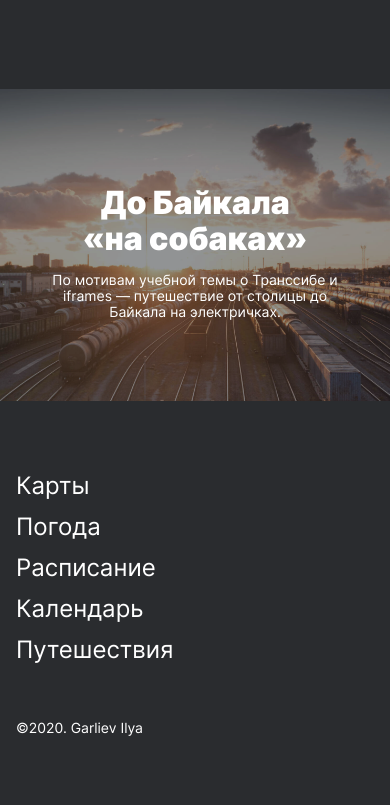
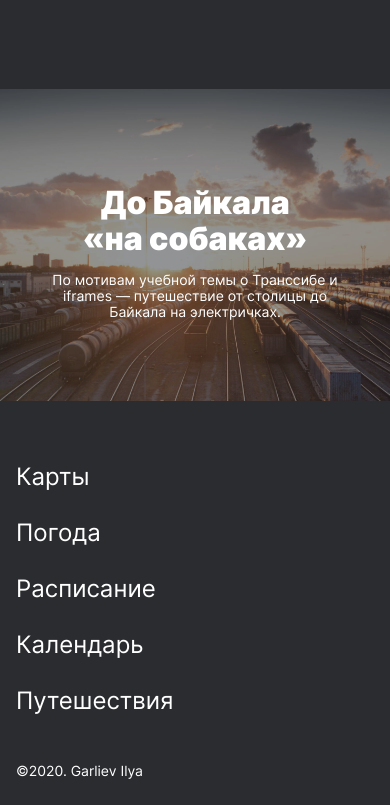
Before and after one commit to garliev/russian-travel, a plain HTML site: page index.html in a window 390 px wide. Shown: the part 9803-10608 px from the top of the page. Before the commit the page ends 10565 px from the top, so only its background shows below. Drawn offline with Linux system fonts and the light colour scheme; files whose address does not match are found by name.

Commit message:
upd footer

```diff
--- a/blocks/footer/__link/footer__link.css
+++ b/blocks/footer/__link/footer__link.css
@@ -30,8 +30,6 @@
 @media all and (max-width: 425px) {
   .footer__link {
     font-size: 1.5rem;
-    line-height: 2.5625rem;
-    padding: 0 0 32px;
-    margin: 0;
+    line-height: 1.5rem;
   }
 }
--- /dev/null
+++ b/blocks/footer/__list/footer__list.css
@@ -0,0 +1,7 @@
+.footer__list {
+    margin: 0 0 32px;
+}
+
+.footer__list:last-of-type {
+    margin: 0;
+}
--- a/blocks/footer/footer.css
+++ b/blocks/footer/footer.css
@@ -1,6 +1,7 @@
 @import url(./__copyright/footer__copyright.css);
 @import url(./__link/footer__link.css);
 @import url(./__links/footer__links.css);
+@import url(./__list/footer__list.css);
 
 .footer {
   position: relative;
--- a/index.html
+++ b/index.html
@@ -298,23 +298,23 @@
     <section class="footer page__section">
       <nav class="footer__navigation">
         <ul class="footer__links">
-          <li>
+          <li class="footer__list">
             <a href="https://yandex.ru/maps/" class="footer__link">Карты</a>
           </li>
-          <li>
+          <li class="footer__list">
             <a href="https://yandex.ru/pogoda/" class="footer__link">Погода</a>
           </li>
-          <li>
+          <li class="footer__list">
             <a href="https://rasp.yandex.ru/" class="footer__link"
               >Расписание</a
             >
           </li>
-          <li>
+          <li class="footer__list">
             <a href="https://calendar.yandex.ru/" class="footer__link"
               >Календарь</a
             >
           </li>
-          <li>
+          <li class="footer__list">
             <a href="https://travel.yandex.ru/" class="footer__link"
               >Путешествия</a
             >
```
